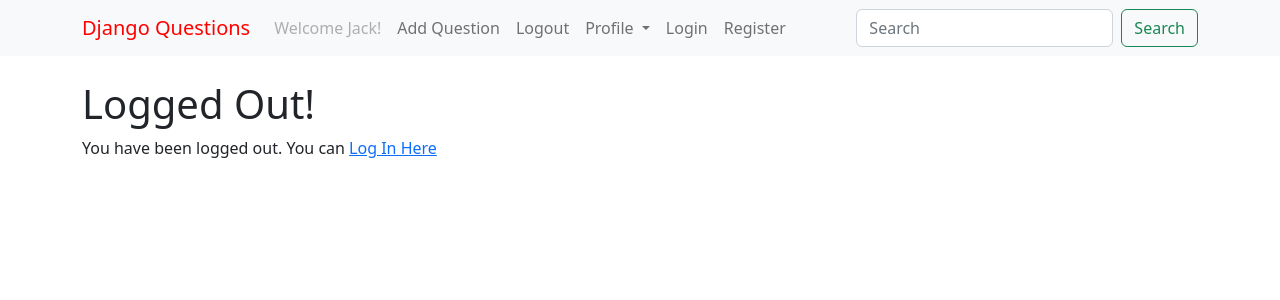
After one commit to JackM15/Django_Question_App, a Django app: page /logout/ in a window 1280 px wide. The commit adds this page. Shown: the top 300 px of the page. Run offline with Django 4.2, Linux system fonts and the light colour scheme.

Commit message:
Login and Logout implemented

```diff
--- a/core/urls.py
+++ b/core/urls.py
@@ -19,4 +19,5 @@ from django.urls import path, include
 urlpatterns = [
     path('admin/', admin.site.urls),
     path("", include("questions.urls")),
+    path("", include("users.urls"))
 ]
--- a/templates/navbar.html
+++ b/templates/navbar.html
@@ -19,7 +19,7 @@
           <a class="nav-link" href="#">Add Question</a>
         </li>
         <li class="nav-item">
-          <a class="nav-link" href="#">Logout</a>
+          <a class="nav-link" href="{% url 'logout' %}">Logout</a>
         </li>
         <li class="nav-item dropdown">
           <a class="nav-link dropdown-toggle" href="#" id="navbarDropdown" role="button" data-bs-toggle="dropdown" aria-expanded="false">
@@ -33,7 +33,7 @@
           </ul>
         </li>
         <li class="nav-item">
-          <a class="nav-link" href="#">Login</a>
+          <a class="nav-link" href="{% url 'login' %}">Login</a>
         </li>
         <li class="nav-item">
           <a class="nav-link" href="#">Register</a>
--- /dev/null
+++ b/templates/registration/logged_out.html
@@ -0,0 +1,10 @@
+{% extends "base.html" %}
+
+{% block title %} Logout {% endblock title %}
+
+{% block body %}
+    <div class="container mt-4">
+        <h1>Logged Out!</h1>
+        <p>You have been logged out. You can <a href="{% url 'login' %}">Log In Here</a></p>
+    </div>
+{% endblock body %}
--- /dev/null
+++ b/users/urls.py
@@ -0,0 +1,7 @@
+from django.urls import path
+from django.contrib.auth.views import LoginView, LogoutView
+
+urlpatterns = [
+    path('login/', LoginView.as_view(), name='login'),
+    path('logout/', LogoutView.as_view(), name='logout'),
+]
```
Also changed, not shown: core/settings.py (+13 -0 lines), templates/registration/login.html (added, +25 -0 lines), db.sqlite3.
